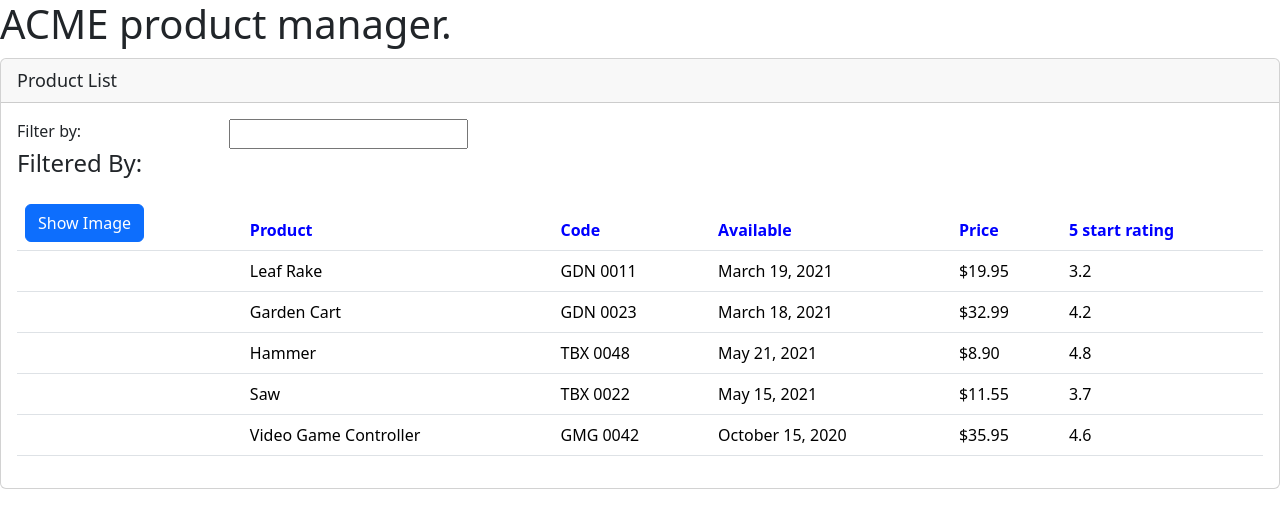
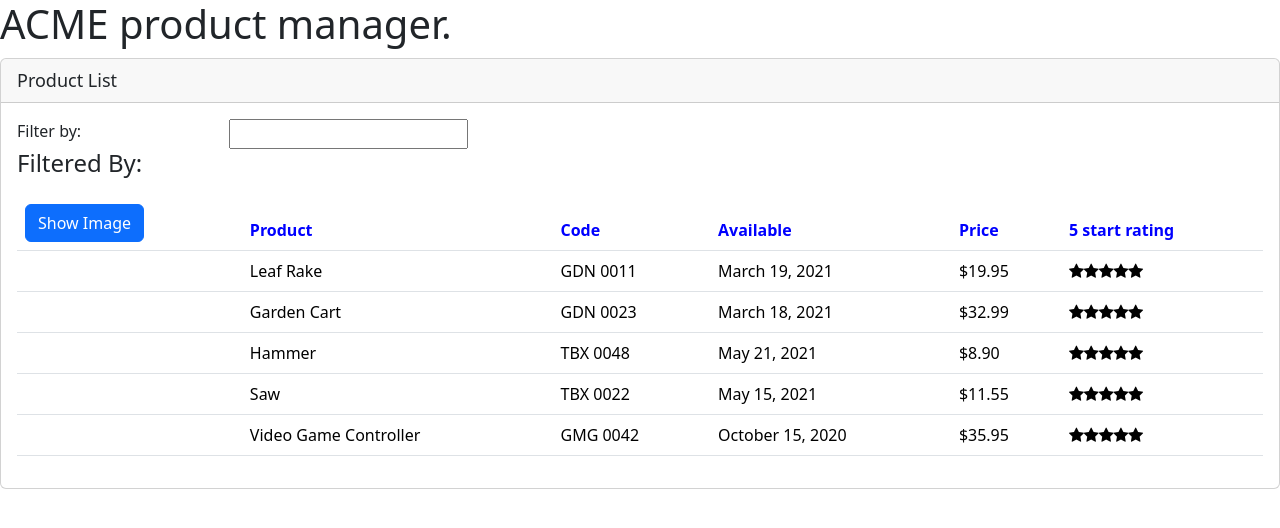
Before and after one commit to MohamedFaalil/angualr-training-01, an Angular app: page / in a window 1280 px wide. Shown: the top 528 px of the page. Built offline with nearby package versions, Linux system fonts and the light colour scheme.

Commit message:
created a component and used it as nested component of product-list component

```diff
--- a/src/app/app.module.ts
+++ b/src/app/app.module.ts
@@ -1,17 +1,19 @@
 import { NgModule } from '@angular/core';
 import { BrowserModule } from '@angular/platform-browser';
+import {FormsModule} from "@angular/forms";
 
 import { AppComponent } from './app.component';
 import {ProductListComponent} from "./products/product-list.component";
-import {FormsModule} from "@angular/forms";
 import {ConvertToSpacePipe} from "./shared/convert-to-space.pipe";
+import {StarComponent} from './shared/star.component';
 
 
 @NgModule({
   declarations: [
     AppComponent,
     ProductListComponent,
-    ConvertToSpacePipe
+    ConvertToSpacePipe,
+    StarComponent,
   ],
     imports: [
         BrowserModule,
--- a/src/app/products/product-list.component.html
+++ b/src/app/products/product-list.component.html
@@ -45,7 +45,9 @@
               <td>{{ product.productCode | uppercase | covertToSpace:'-' }}</td>
               <td>{{ product.releaseDate }}</td>
               <td>{{ product.price | currency:'USD': 'symbol':'1.2-3' }}</td>
-              <td>{{ product.starRating }}</td>
+              <td>
+                <pm-star></pm-star>
+              </td>
             </tr>
           </tbody>
         </table>
--- a/src/app/shared/star.component.html
+++ b/src/app/shared/star.component.html
@@ -1,7 +1,7 @@
 <div class="crop"
      [style.width.px]="cropWidth"
      [title]="rating">
-  <div style="width: 75px">
+  <div [style.width.px]="totalWidth">
     <span class="fa fa-star"></span>
     <span class="fa fa-star"></span>
     <span class="fa fa-star"></span>
--- /dev/null
+++ b/src/app/shared/star.component.ts
@@ -0,0 +1,24 @@
+import {Component, OnChanges, OnInit, SimpleChanges} from "@angular/core";
+
+@Component({
+  selector: 'pm-star',
+  templateUrl: './star.component.html',
+  styleUrls: ['./star.component.css']
+})
+export class StarComponent implements OnChanges, OnInit{
+  readonly totalWidth: number = 75;
+  readonly totalRating: number = 5;
+  rating:number = 4;
+  cropWidth:number = 0;
+
+  ngOnChanges(changes: SimpleChanges): void {
+    this.cropWidth = (this.totalWidth/this.totalRating) *  this.rating;
+  }
+
+  ngOnInit(): void {
+    this.cropWidth = this.totalWidth;
+  }
+
+
+
+}
```
